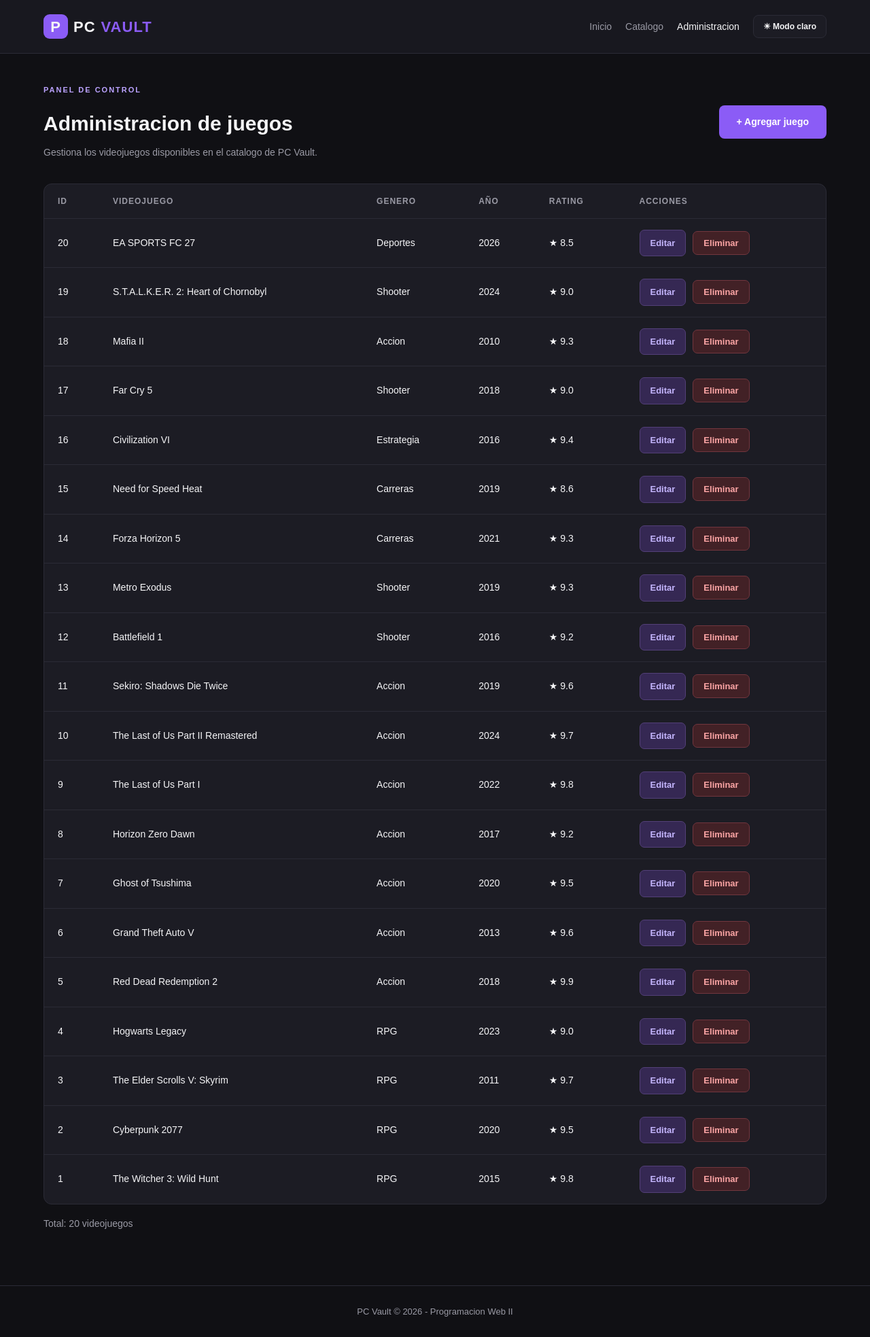
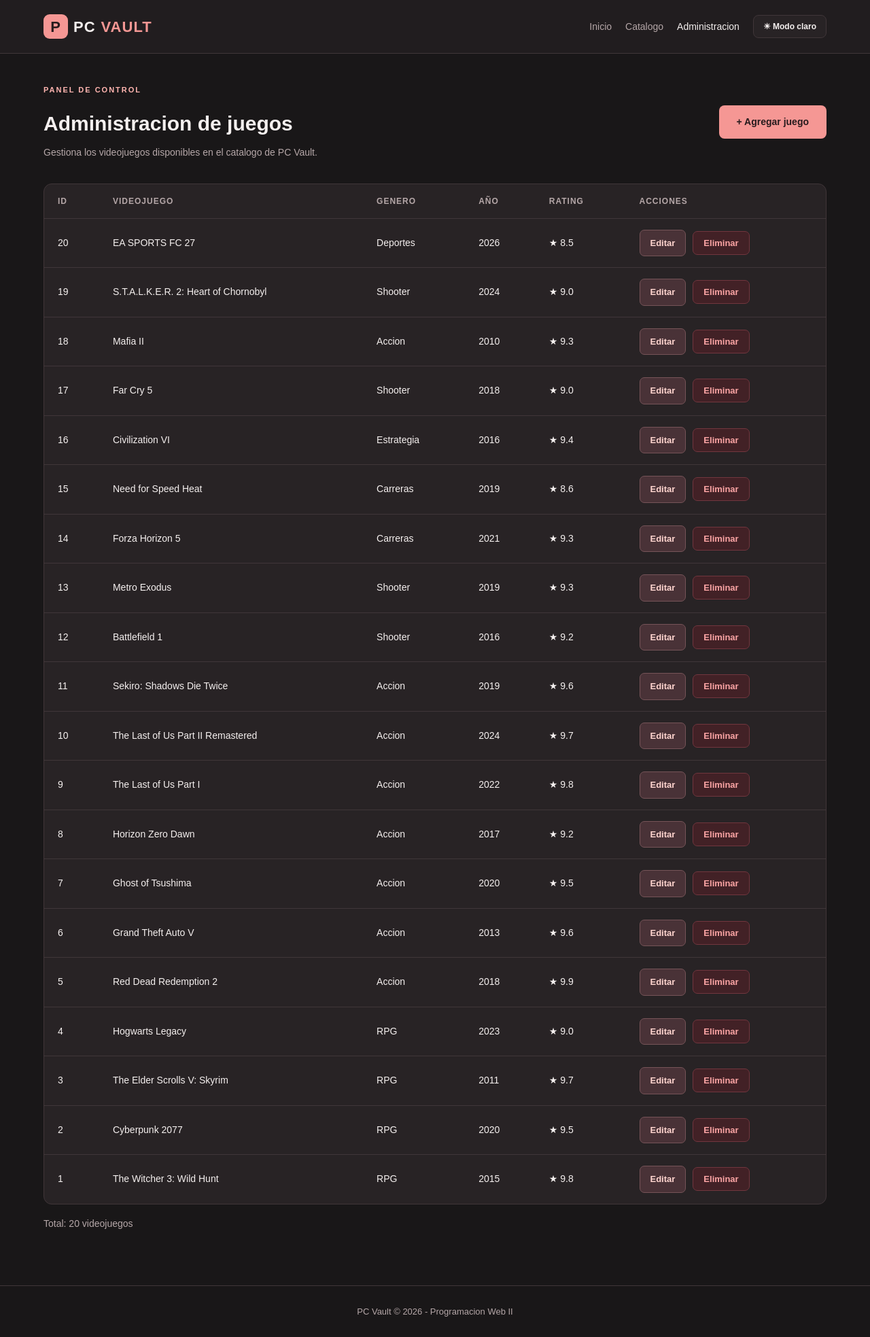
Before and after one commit to zkdavinci/pc-vault, a PHP site: page /admin/index.php in a window 1280 px wide. Shown: the whole page at 68% size. Run offline with PHP 8.4, Linux system fonts and the light colour scheme; data comes from the database, SQL or seed files in the repository.

Commit message:
Mejoras de estructura y nueva paleta de colores

```diff
--- a/css/general.css
+++ b/css/general.css
@@ -2,12 +2,14 @@
 /* Configuracion general */
 
 :root {
-    --fondo: #101014;
-    --superficie: #1c1c24;
-    --texto: #f5f5f7;
-    --secundario: #9a9aa5;
-    --acento: #8b5cf6;
-    --borde: #2b2b36;
+    --fondo: #191718;
+    --superficie: #282325;
+    --texto: #f5f0ef;
+    --secundario: #b5a7a8;
+    --acento: #f59794;
+    --acento-hover: #ffb5b0;
+    --sobre-acento: #271b1d;
+    --borde: #403639;
 }
 
 * {
@@ -41,7 +43,7 @@ a {
 /* Encabezado */
 
 .cabecera {
-    background: #18181f;
+    background: #211d1f;
     border-bottom: 1px solid var(--borde);
 }
 
@@ -67,6 +69,7 @@ a {
     width: 36px;
     height: 36px;
     background: var(--acento);
+    color: var(--sobre-acento);
     border-radius: 9px;
 }
 
@@ -111,7 +116,7 @@ a {
 
 .etiqueta {
     display: block;
-    color: #bba3ff;
+    color: #ffb5b0;
     font-size: 11px;
     font-weight: bold;
     letter-spacing: 2px;
@@ -139,7 +144,7 @@ a {
     display: inline-block;
     padding: 14px 26px;
     background: var(--acento);
-    color: white;
+    color: var(--sobre-acento);
     border-radius: 8px;
     font-size: 14px;
     font-weight: bold;
@@ -631,62 +636,6 @@ a {
     }
 }
 
-/* Acciones del panel de administracion */
-
-.admin-acciones {
-    display: flex;
-    align-items: center;
-    flex-wrap: wrap;
-    gap: 10px;
-}
-
-.admin-form-eliminar {
-    margin: 0;
-}
-
-.accion-editar,
-.accion-eliminar {
-    display: inline-flex;
-    align-items: center;
-    justify-content: center;
-    min-height: 34px;
-    padding: 8px 13px;
-    border-radius: 6px;
-    font-family: inherit;
-    font-size: 12px;
-    font-weight: 600;
-    text-decoration: none;
-    cursor: pointer;
-    transition: background 0.2s;
-}
-
-.accion-editar {
-    color: #c4b5fd;
-    background: #352853;
-    border: 1px solid #534078;
-}
-
-.accion-editar:hover {
-    background: #4c3975;
-}
-
-.accion-eliminar {
-    color: #fca5a5;
-    background: #422126;
-    border: 1px solid #71363e;
-}
-
-.accion-eliminar:hover {
-    background: #643039;
-}
-
-@media (max-width: 600px) {
-    .admin-acciones {
-        flex-direction: column;
-        align-items: stretch;
-    }
-}
-
 /* Botones de acciones CRUD */
 
 .admin-acciones {
@@ -715,13 +664,13 @@ a {
 }
 
 .admin-acciones .accion-editar {
-    background: #352853;
-    color: #c4b5fd;
-    border: 1px solid #534078;
+    background: #493237;
+    color: #ffd5cf;
+    border: 1px solid #765458;
 }
 
 .admin-acciones .accion-editar:hover {
-    background: #554080;
+    background: #634147;
 }
 
 .admin-acciones .accion-eliminar {
--- /dev/null
+++ b/includes/nav.php
@@ -0,0 +1,36 @@
+
+<nav class="navegacion">
+
+    <a href="<?= $ruta ?>index.php"
+       class="<?= $pagina === 'inicio' ? 'enlace-activo' : '' ?>">
+        Inicio
+    </a>
+
+    <a href="<?= $ruta ?>index.php#catalogo">
+        Catalogo
+    </a>
+
+    <a href="<?= $ruta ?>admin/index.php"
+       class="<?= $pagina === 'admin' ? 'enlace-activo' : '' ?>">
+        Administracion
+    </a>
+
+    <form action="<?= $ruta ?>cambiar-tema.php"
+          method="POST"
+          class="form-tema">
+
+        <input
+            type="hidden"
+            name="volver"
+            value="<?= htmlspecialchars($volver, ENT_QUOTES, 'UTF-8') ?>"
+        >
+
+        <button type="submit" class="boton-tema">
+            <?= $tema === "oscuro"
+                ? "☀ Modo claro"
+                : "☾ Modo oscuro" ?>
+        </button>
+
+    </form>
+
+</nav>
```
Also changed, not shown: other parts of css/general.css (+42 -32 lines), includes/header.php (+2 -44 lines), README.md.
